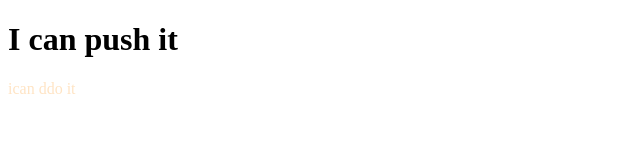
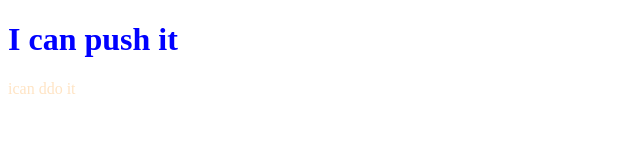
Before and after one commit to mabbasaliofficial/my-second-repo, a plain HTML site: page index.html in a window 1280 px wide. Shown: the whole page, without its empty margins (0-640 px from the left). Drawn offline with Linux system fonts and the light colour scheme.

Commit message:
favicon added

```diff
--- a/index.html
+++ b/index.html
@@ -6,6 +6,7 @@
     <meta name="viewport" content="width=device-width, initial-scale=1.0">
     <title>My second repo</title>
     <link rel="stylesheet" href="style.css">
+    <link rel="shortcut icon" href="Untitled design (19).png" type="image/x-icon">
 </head>
 <body>
     <H1>I can push it</H1>
--- a/style.css
+++ b/style.css
@@ -1,3 +1,7 @@
 p {
     color: bisque;
 }
+h1 {
+    color: blue;
+
+}
```
Also changed, not shown: Untitled design (19).png (added).
